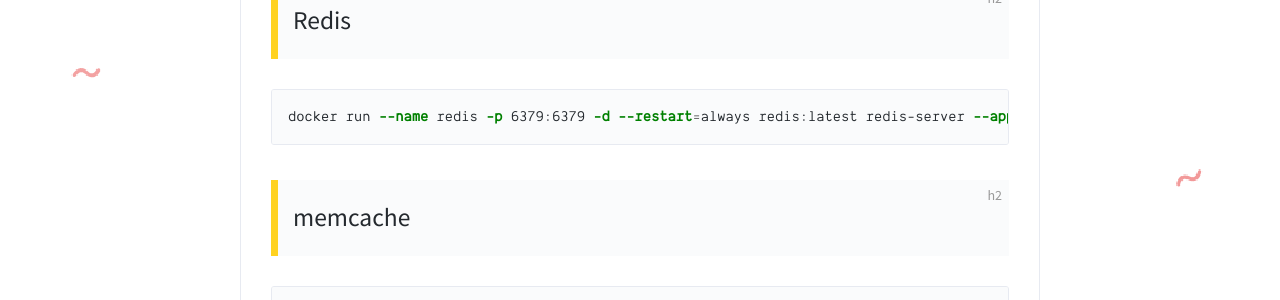
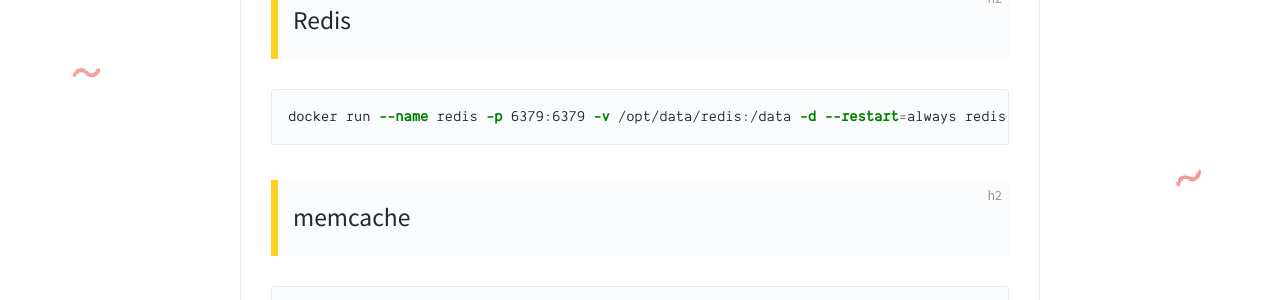
Before and after one commit to WuChenLinux/yw, a Jekyll site: the page built from _posts/2019-03-29-docker-start.md, in a window 1280 px wide. Shown: the part 992-1292 px from the top of the page. Built offline with Jekyll 4.4.1, drawn with Linux system fonts in a browser that asks for light colours; comment, search, counter and statistics services are not loaded.

Commit message:
Update 2019-03-29-docker-start.md

````diff
--- a/_posts/2019-03-29-docker-start.md
+++ b/_posts/2019-03-29-docker-start.md
@@ -29,7 +29,7 @@
 ## Redis
 
 ```shell
-docker run --name redis -p 6379:6379 -d --restart=always redis:latest redis-server --appendonly yes --requirepass "redis123456qwe"
+docker run --name redis -p 6379:6379 -v /opt/data/redis:/data -d --restart=always redis:latest redis-server --appendonly yes --requirepass "redis123456qwe"
 ```
 
 ## memcache
````
